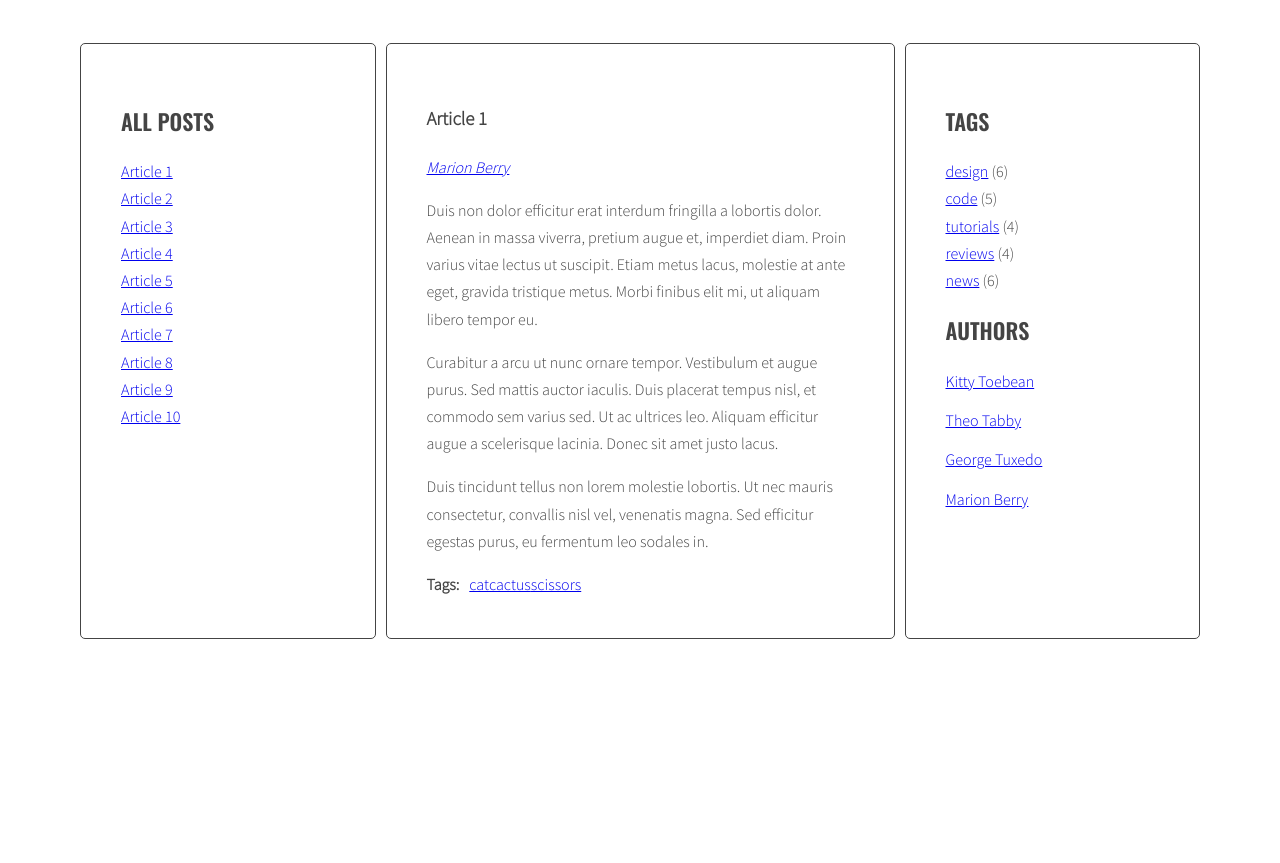
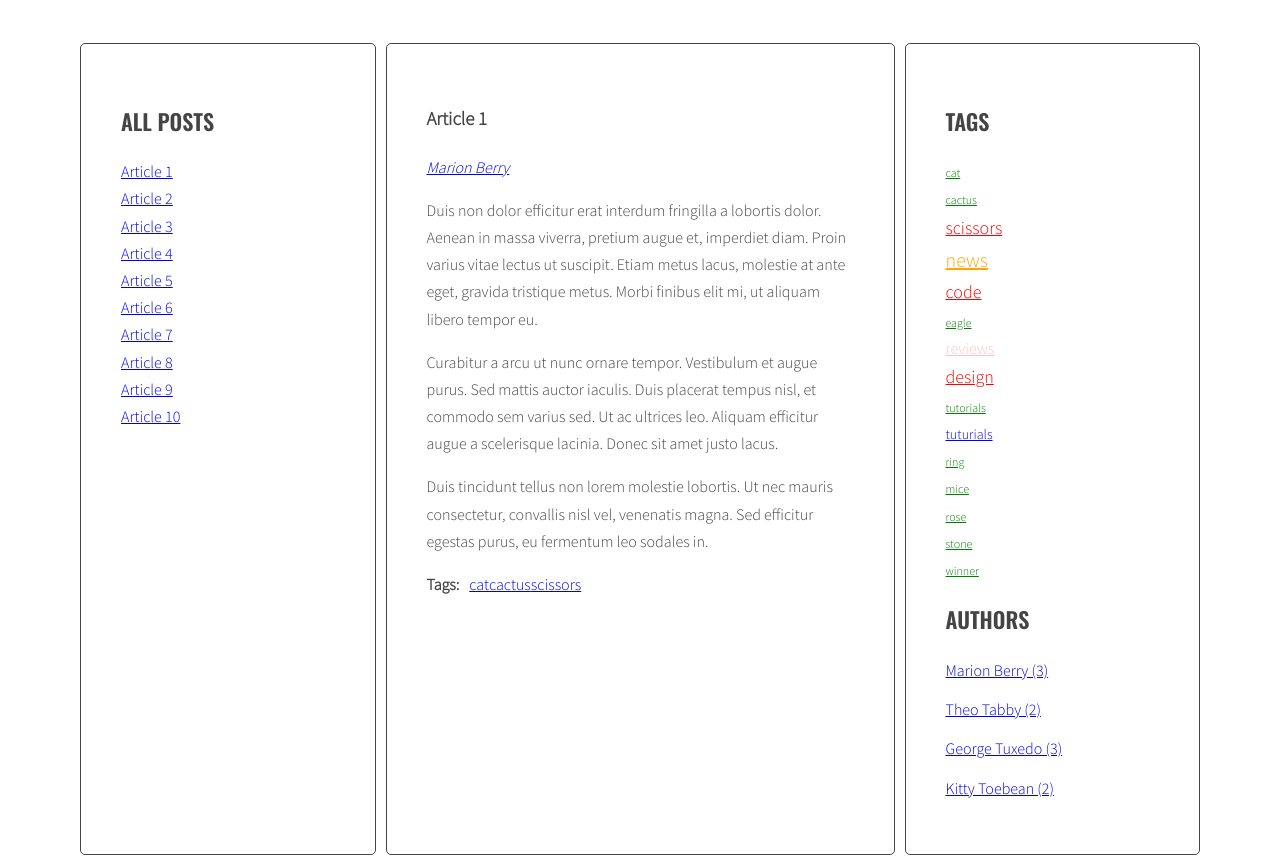
Before and after one commit to Elfelins/my-blog, a website: page index.html in a window 1280 px wide. Shown: the part 200-1063 px from the top of the page. Before the commit the page ends 847 px from the top, so only its background shows below. Drawn offline with nearby package versions, Linux system fonts and the light colour scheme; files that its build step writes are made by us from their sources.

Commit message:
add 6.3 requirements

```diff
--- a/index.html
+++ b/index.html
@@ -1,10 +1,10 @@
 <!DOCTYPE html>
 <html lang="en">
   <head>
-    <meta charset="UTF-8" />
-    <meta name="viewport" content="width=device-width, initial-scale=1.0" />
+    <meta charset="UTF-8">
+    <meta name="viewport" content="width=device-width, initial-scale=1.0">
     <title>My blog</title>
-    <link rel="stylesheet" href="style.css" />
+    <link rel="stylesheet" href="style.css">
   </head>
   <body>
   <div class="blog">
@@ -22,9 +22,7 @@
           <p class="post-author"></p>
           <div class="post-content">
             <p>Duis non dolor efficitur erat interdum fringilla a lobortis dolor. Aenean in massa viverra, pretium augue et, imperdiet diam. Proin varius vitae lectus ut suscipit. Etiam metus lacus, molestie at ante eget, gravida tristique metus. Morbi finibus elit mi, ut aliquam libero tempor eu.</p>
-
             <p>Curabitur a arcu ut nunc ornare tempor. Vestibulum et augue purus. Sed mattis auctor iaculis. Duis placerat tempus nisl, et commodo sem varius sed. Ut ac ultrices leo. Aliquam efficitur augue a scelerisque lacinia. Donec sit amet justo lacus.</p>
-
             <p>Duis tincidunt tellus non lorem molestie lobortis. Ut nec mauris consectetur, convallis nisl vel, venenatis magna. Sed efficitur egestas purus, eu fermentum leo sodales in.</p>
           </div>
           <div class="post-tags">
@@ -38,9 +36,7 @@
           <p class="post-author"></p>
           <div class="post-content">
             <p>Phasellus sollicitudin, arcu vel iaculis ullamcorper, quam leo viverra orci, et faucibus quam sapien vel est. Maecenas ac suscipit elit. Nullam interdum, lorem vitae venenatis pulvinar, ex dui malesuada nunc, tempus cursus enim metus vel nulla.</p>
-
             <p>Integer hendrerit, eros id efficitur dapibus, ante arcu ullamcorper orci, a iaculis felis turpis at purus. Quisque sodales posuere sapien vel consectetur. Duis dui urna, commodo non ante nec, mattis dictum enim. Donec aliquam erat sed diam lobortis, vel gravida lacus laoreet. Phasellus pretium maximus mi, eu posuere justo suscipit vel.</p>
-
             <p>Nam magna nisl, varius in malesuada vitae, facilisis vel metus. Proin rhoncus euismod leo dictum lobortis. Suspendisse non ante sapien.</p>
           </div>
           <div class="post-tags">
@@ -54,7 +50,6 @@
           <p class="post-author"></p>
           <div class="post-content">
             <p>Mauris vel pellentesque turpis, ac sodales nisl. Quisque iaculis mi velit, ut convallis tellus accumsan a. Quisque iaculis, nisi et dignissim tincidunt, nisl eros euismod nulla, finibus laoreet erat enim posuere elit.</p>
-
             <p>Aenean at semper urna. Duis vel sapien molestie, egestas diam consequat, molestie nulla. Praesent a malesuada metus. Praesent et tempus leo.</p>
             <p>Mauris in eleifend neque, vitae eleifend velit. Maecenas purus est, bibendum eget imperdiet id, dictum sed ante. Aenean a magna et eros sagittis aliquet.</p>
           </div>
@@ -69,9 +64,7 @@
           <p class="post-author"></p>
           <div class="post-content">
             <p>Morbi vel cursus nulla, vel varius mauris. Suspendisse sed elit sit amet risus faucibus vestibulum ut sit amet purus. Donec orci est, condimentum ut quam quis, scelerisque fringilla ligula.</p>
-
             <p>Quisque bibendum nisl id quam sagittis, id pretium dolor scelerisque. Suspendisse non odio nec velit dapibus placerat non a libero.</p>
-
             <p>Vivamus at tristique ex, feugiat sagittis ex. Cras cursus, ipsum et efficitur commodo, urna sapien rutrum magna, quis sodales justo ligula eget nunc. In hac habitasse platea dictumst.</p>
           </div>
           <div class="post-tags">
@@ -85,9 +78,7 @@
           <p class="post-author"></p>
           <div class="post-content">
             <p>Suspendisse sem eros, euismod condimentum arcu ac, consequat fermentum orci. Nam convallis lacus nec interdum vestibulum. Vestibulum luctus, quam eu tristique ornare, lorem nibh sodales enim, vitae tempor dolor ante vitae tortor.</p>
-
             <p>Duis venenatis metus quis luctus lobortis. In porttitor ipsum eget ligula aliquam ornare. Cras malesuada urna id volutpat sodales.</p>
-
             <p>Donec lobortis ultricies turpis, eu viverra magna gravida quis. Fusce sit amet pretium nulla. Duis rutrum metus vel libero sodales, pellentesque varius ex pulvinar.</p>
           </div>
           <div class="post-tags">
@@ -101,9 +92,7 @@
           <p class="post-author"></p>
           <div class="post-content">
             <p>Donec posuere iaculis ante sed hendrerit. Lorem ipsum dolor sit amet, consectetur adipiscing elit. Quisque hendrerit neque nec urna tincidunt, quis vehicula dui vulputate. Morbi est sapien, auctor ut lectus eu, placerat viverra lorem.</p>
-
             <p>Cras consectetur at erat id accumsan. Suspendisse lacinia in nulla quis vulputate. Nunc vitae consectetur augue. Nam ut vehicula mi. Aliquam tristique, purus in hendrerit porta, elit lectus finibus mi, vel malesuada nisl lectus a libero.</p>
-
             <p>Nam quis efficitur ante. Sed eget purus quis ex commodo porta eu sit amet dolor. Mauris tellus nisl, dictum nec est vitae, condimentum ornare ante. Fusce ornare hendrerit maximus. In maximus rhoncus justo.</p>
           </div>
           <div class="post-tags">
@@ -117,9 +106,7 @@
           <p class="post-author"></p>
           <div class="post-content">
             <p>Donec eleifend mauris ac nisl fermentum, ac fermentum turpis dignissim. Aliquam diam nisl, imperdiet a varius eget, lobortis sed nisi. Nullam suscipit ipsum sed magna blandit, sed pellentesque urna malesuada.</p>
-
             <p>Duis vestibulum arcu et lectus viverra porta. Praesent tempor lacus eget quam mattis, sit amet venenatis diam ultrices. Morbi gravida sapien quis ligula tincidunt, vel sagittis erat ultrices.</p>
-
             <p>Ut orci tellus, laoreet ac diam ut, tempus bibendum nisi. Nam egestas sagittis nibh. Curabitur tristique dui quis egestas pretium. Duis eu felis orci.</p>
           </div>
           <div class="post-tags">
@@ -133,9 +120,7 @@
           <p class="post-author"></p>
           <div class="post-content">
             <p>Praesent quis imperdiet erat. Curabitur tempor sapien a interdum malesuada. Proin libero erat, sagittis a sollicitudin eget, pulvinar nec risus. Cras et suscipit sem.</p>
-
             <p>Maecenas consequat diam nec sollicitudin congue. Aenean porttitor porttitor quam, condimentum interdum metus congue sed. Donec at nulla ipsum.</p>
-
             <p>Mauris non congue dui. Aenean ac eros vitae massa vulputate aliquet ut ac elit. Morbi iaculis auctor nunc aliquet luctus. Nunc tincidunt sem dui, quis interdum leo pellentesque eget. Fusce id leo varius, imperdiet nunc vitae, tristique mi. Mauris quis interdum justo. Mauris auctor purus eu leo faucibus feugiat. Nulla at odio vitae leo semper blandit.</p>
           </div>
           <div class="post-tags">
@@ -149,9 +134,7 @@
           <p class="post-author"></p>
           <div class="post-content">
             <p>Tam et facilisis purus. Donec vulputate est quis lobortis posuere. Nunc vitae lorem ut odio faucibus pulvinar nec in justo. Ut ut ante ac tellus ornare tempus. Nunc maximus, tortor et dictum convallis, nunc libero posuere leo, scelerisque ultrices arcu sapien ut tellus.</p>
-
             <p>Fusce lacinia augue massa, non tincidunt tortor auctor quis. Vestibulum ut pretium nisl. Etiam id tellus tempus, commodo ligula vehicula, porta magna.</p>
-
             <p>Donec fringilla blandit dolor vel aliquet. Fusce tortor sapien, lobortis eu vehicula sit amet, dignissim et lectus. In ullamcorper metus vel massa fermentum, at fermentum dui sollicitudin. Nullam lacinia elit vel tortor ullamcorper pulvinar.</p>
           </div>
           <div class="post-tags">
@@ -165,9 +148,7 @@
           <p class="post-author"></p>
           <div class="post-content">
             <p>Aliquam erat volutpat. Ut non eleifend lectus. Donec suscipit tellus tempor, ornare dui id, hendrerit neque. Phasellus lacinia laoreet dui in luctus. Sed hendrerit, magna sit amet varius tempor, augue augue scelerisque est, non scelerisque mauris libero eu sapien.</p>
-
             <p>Sed at sapien in quam sollicitudin aliquam. In interdum metus a mi porttitor luctus. Sed commodo, arcu id lacinia posuere, felis elit pharetra urna, at feugiat est orci sit amet libero. Quisque in nisl est. Nullam vehicula at lectus non luctus. Cras aliquam neque magna, at varius nisi egestas ut.</p>
-
             <p>Rhoncus purus nulla, non auctor lacus placerat ut. Aliquam condimentum eget magna ac gravida. Etiam egestas faucibus urna et finibus. Cras vel tellus vel magna suscipit euismod. Maecenas id arcu ante. Duis iaculis scelerisque erat, at ullamcorper arcu consectetur eu. Fusce aliquam diam at arcu pharetra, vel fermentum nunc lobortis.</p>
           </div>
           <div class="post-tags">
@@ -180,34 +161,9 @@
       <aside class="sidebar">
         <h2 class="section-title">Tags</h2>
         <ul class="list tags">
-          <li><a href="#">design</a> <span>(6)</span></li>
-          <li><a href="#">code</a> <span>(5)</span></li>
-          <li><a href="#">tutorials</a> <span>(4)</span></li>
-          <li><a href="#">reviews</a> <span>(4)</span></li>
-          <li><a href="#">news</a> <span>(6)</span></li>
         </ul>
         <h2 class="section-title">Authors</h2>
         <ul class="list authors">
-          <li>
-            <a href="#">
-              <span class="author-name">Kitty Toebean</span>
-            </a>
-          </li>
-          <li>
-            <a href="#">
-              <span class="author-name">Theo Tabby</span>
-            </a>
-          </li>
-          <li>
-            <a href="#">
-              <span class="author-name">George Tuxedo</span>
-            </a>
-          </li>
-          <li>
-            <a href="#">
-              <span class="author-name">Marion Berry</span>
-            </a>
-          </li>
         </ul>
       </aside>
     </main>
--- a/js/script.js
+++ b/js/script.js
@@ -39,7 +39,11 @@ const optArticleSelector = '.post',
   optTitleSelector = '.post-title',
   optTitleListSelector = '.titles',
   optArticleTagsSelector = '.post-tags .list',
-  optArticleAuthorSelector = '.post-author';
+  optArticleAuthorSelector = '.post-author',
+  optTagsListSelector = '.tags.list',
+  optCloudClassCount = 5,
+  optCloudClassPrefix = 'tag-size-',
+  optAuthorsListSelector = '.authors.list';
 
 function generateTitleLinks(customSelector = ''){
   /* remove contents of titleList */
@@ -76,7 +80,35 @@ function generateTitleLinks(customSelector = ''){
 
 generateTitleLinks();
 
+function calculateTagsParams(tags){
+  const params = {min: 999999, max: 0};
+
+  for(let tag in tags){
+    console.log(tag + ' is used ' + tags[tag] + ' times');
+    if(tags[tag] > params.max){
+      params.max = tags[tag];
+    }
+    if(tags[tag] < params.min){
+      params.min = tags[tag];
+    }
+  }
+  console.log('Our params return:', params);
+  return params;
+}
+
+function calculateTagClass(count, params){
+  const normalizedCount = count - params.min;
+  const normalizedMax = params.max - params.min;
+  const percentage = normalizedCount / normalizedMax;
+  const classNumber = Math.floor( percentage * (optCloudClassCount - 1) + 1 );
+  console.log('Our classNumber return:', optCloudClassPrefix + classNumber);
+  return optCloudClassPrefix + classNumber;
+}
+
 function generateTags(){
+  /* [NEW] create a new variable allTags with an empty object */
+  let allTags = {};
+
   /* find all articles */
   const articles = document.querySelectorAll(optArticleSelector);
 
@@ -102,6 +134,13 @@ function generateTags(){
 
       /* add generated code to html variable */
       html = html + linkHTML;
+      /* [NEW] check if this link is NOT already in allTags */
+      if(!allTags.hasOwnProperty(tag)){
+        /* [NEW] add tag to allTags array */
+        allTags[tag] = 1;
+      } else {
+        allTags[tag]++;
+      }
     /* END LOOP: for each tag */
     }
     /* insert HTML of all the links into the tags wrapper */
@@ -109,6 +148,23 @@ function generateTags(){
 
   /* END LOOP: for every article: */
   }
+
+  /* [NEW] find list of tags in right column */
+  const tagList = document.querySelector(optTagsListSelector);
+
+  const tagsParams = calculateTagsParams(allTags);
+  console.log('tagsParams:', tagsParams);
+
+  let allTagsHTML= '';
+
+
+  for(let tag in allTags){
+    const tagLinkHTML = '<li><a href="#tag-' + tag + '" class=' + calculateTagClass(allTags[tag], tagsParams) + '>' + tag + '</a></li>';
+    allTagsHTML += tagLinkHTML;
+  }
+
+  /* [NEW] add html from allTags to tagList */
+  tagList.innerHTML = allTagsHTML;
 }
 
 generateTags();
@@ -161,6 +217,8 @@ function addClickListenersToTags(){
 addClickListenersToTags();
 
 function generateAuthors(){
+  let allAuthors = {};
+
   /* find all articles */
   const articles = document.querySelectorAll(optArticleSelector);
 
@@ -172,10 +230,26 @@ function generateAuthors(){
     const articleAuthor = article.getAttribute('data-author');
 
     const linkHTML = '<a href="#author-' + articleAuthor + '">' + articleAuthor + '</a>';
+    if(!allAuthors.hasOwnProperty(articleAuthor)){
+      allAuthors[articleAuthor] = 1;
+    } else {
+      allAuthors[articleAuthor]++;
+    }
 
     /* insert articleAuthor into the author wrapper */
     authorWrapper.innerHTML = linkHTML;
   }
+
+  /* [NEW] find list of authors in right column */
+  const authorList = document.querySelector(optAuthorsListSelector);
+
+  /* [NEW] add html from allAuthors to authorList */
+  let allAuthorsHTML = '';
+  for(let author in allAuthors){
+    allAuthorsHTML += '<li><a href="#author-' + author + '">' + author + ' (' + allAuthors[author] + ') ' + '</a></li>';
+  }
+  authorList.innerHTML = allAuthorsHTML;
+  console.log('Takie te: ', authorList.innerHTML);
 }
 
 generateAuthors();
--- a/sass/style.scss
+++ b/sass/style.scss
@@ -122,3 +122,28 @@ body {
     margin: 0 10px 0 0;
   }
 }
+
+.tag-size-1 {
+  font-size: 12px;
+  color: green;
+}
+
+.tag-size-2 {
+  font-size: 14px;
+  color: blue;
+}
+
+.tag-size-3 {
+  font-size: 16px;
+  color: pink;
+}
+
+.tag-size-4 {
+  font-size: 18px;
+  color: red;
+}
+
+.tag-size-5 {
+  font-size: 20px;
+  color: orange;
+}
```
Also changed, not shown: css/style.css.
